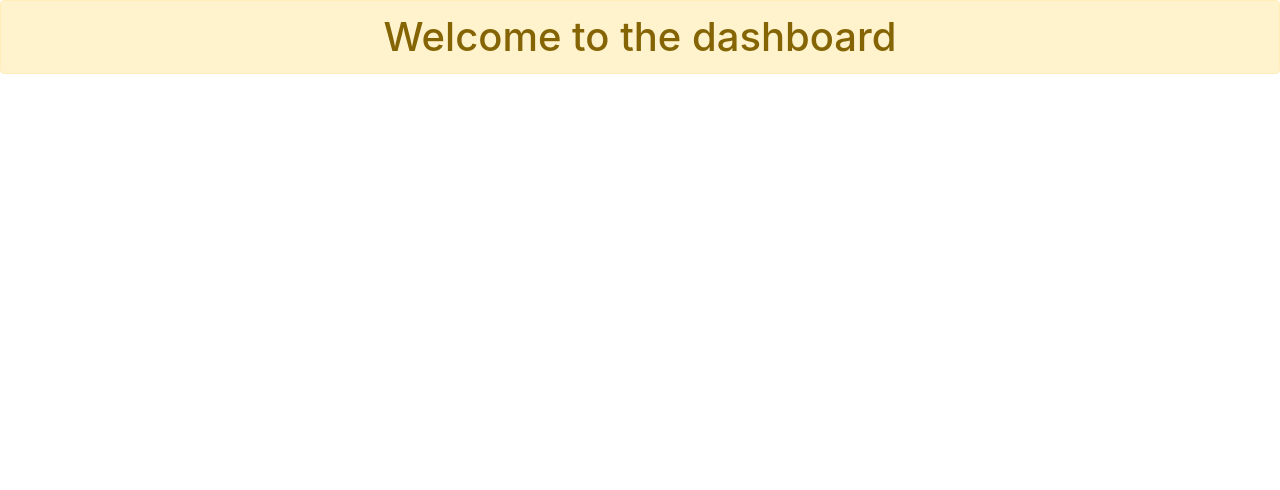
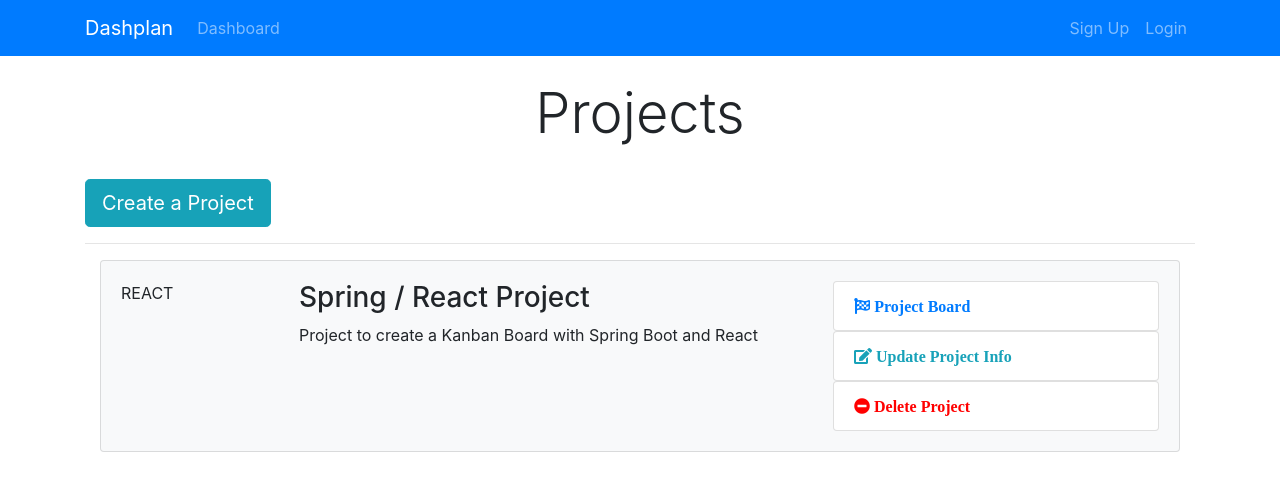
Before and after one commit to JuanCamiloChafloque/Dashplan, a React (Create React App) app in the folder frontend/: page / in a window 1280 px wide. Shown: the top 490 px of the page. Built offline with nearby package versions, Linux system fonts and the light colour scheme.

Commit message:
Added routing to project and styled initial components

```diff
--- a/frontend/package.json
+++ b/frontend/package.json
@@ -9,6 +9,7 @@
     "bootstrap": "^4.1.3",
     "react": "^18.2.0",
     "react-dom": "^18.2.0",
+    "react-router-dom": "^6.6.1",
     "react-scripts": "5.0.1",
     "web-vitals": "^2.1.4"
   },
--- a/frontend/public/index.html
+++ b/frontend/public/index.html
@@ -29,6 +29,14 @@
       href="https://cdn.jsdelivr.net/npm/bootstrap@4.1.3/dist/css/bootstrap.min.css"
       integrity="sha384-MCw98/SFnGE8fJT3GXwEOngsV7Zt27NXFoaoApmYm81iuXoPkFOJwJ8ERdknLPMO"
       crossorigin="anonymous"
+    />
+
+    <link
+      rel="stylesheet"
+      href="https://cdnjs.cloudflare.com/ajax/libs/font-awesome/5.2.0/css/all.min.css"
+      integrity="sha512-6c4nX2tn5KbzeBJo9Ywpa0Gkt+mzCzJBrE1RB6fmpcsoN+b/w/euwIMuQKNyUoU/nToKN3a8SgNOtPrbW12fug=="
+      crossorigin="anonymous"
+      referrerpolicy="no-referrer"
     />
 
     <title>Dashplan</title>
--- a/frontend/src/App.css
+++ b/frontend/src/App.css
@@ -1,38 +1,65 @@
-.App {
-  text-align: center;
+img {
+  width: 100%;
 }
 
-.App-logo {
-  height: 40vmin;
-  pointer-events: none;
+.navbar {
+  background-color: #e3f2fd;
+}
+.fa.fa-edit {
+  color: #18a2b9;
 }
 
-@media (prefers-reduced-motion: no-preference) {
-  .App-logo {
-    animation: App-logo-spin infinite 20s linear;
-  }
+.list-group-item.delete:hover {
+  cursor: -webkit-grab;
+  background-color: pink;
 }
 
-.App-header {
-  background-color: #282c34;
-  min-height: 100vh;
-  display: flex;
-  flex-direction: column;
-  align-items: center;
-  justify-content: center;
-  font-size: calc(10px + 2vmin);
-  color: white;
+.list-group-item.update:hover {
+  cursor: -webkit-grab;
+  background-color: gainsboro;
 }
 
-.App-link {
-  color: #61dafb;
+.list-group-item.board:hover {
+  cursor: -webkit-grab;
+  background-color: gainsboro;
 }
 
-@keyframes App-logo-spin {
-  from {
-    transform: rotate(0deg);
-  }
-  to {
-    transform: rotate(360deg);
-  }
+.fa.fa-minus-circle {
+  color: red;
 }
+
+.landing {
+  position: relative;
+  /* background: url("../img/showcase.jpg") no-repeat; */
+  background-size: cover;
+  background-position: center;
+  height: 100vh;
+  margin-top: -24px;
+  margin-bottom: -50px;
+}
+
+.landing-inner {
+  padding-top: 80px;
+}
+
+.dark-overlay {
+  background-color: rgba(0, 0, 0, 0.7);
+  position: absolute;
+  top: 0;
+  left: 0;
+  width: 100%;
+  height: 100%;
+}
+
+.card-form {
+  opacity: 0.9;
+}
+
+.latest-profiles-img {
+  width: 40px;
+  height: 40px;
+}
+
+.form-control::placeholder {
+  color: #bbb !important;
+}
--- a/frontend/src/App.js
+++ b/frontend/src/App.js
@@ -1,10 +1,19 @@
+import { BrowserRouter, Routes, Route } from "react-router-dom";
 import "./App.css";
 import Dashboard from "./components/Dashboard";
+import Header from "./components/layout/Header";
+import AddProject from "./components/project/AddProject";
 
 function App() {
   return (
     <div className="App">
-      <Dashboard />
+      <BrowserRouter>
+        <Header />
+        <Routes>
+          <Route path="/" element={<Dashboard />} />
+          <Route path="/addProject" element={<AddProject />} />
+        </Routes>
+      </BrowserRouter>
     </div>
   );
 }
--- a/frontend/src/components/Dashboard.js
+++ b/frontend/src/components/Dashboard.js
@@ -1,10 +1,25 @@
 import React from "react";
+import CreateProjectButton from "./project/CreateProjectButton";
+import ProjectItem from "./project/ProjectItem";
 
 const Dashboard = () => {
   return (
-    <div>
-      <h1 className="alert alert-warning">Welcome to the dashboard</h1>
-    </div>
+    <>
+      <div className="projects">
+        <div className="container">
+          <div className="row">
+            <div className="col-md-12">
+              <h1 className="display-4 text-center">Projects</h1>
+              <br />
+              <CreateProjectButton />
+              <br />
+              <hr />
+              <ProjectItem />
+            </div>
+          </div>
+        </div>
+      </div>
+    </>
   );
 };
 
--- a/frontend/src/components/layout/Header.js
+++ b/frontend/src/components/layout/Header.js
@@ -1,7 +1,49 @@
 import React from "react";
+import { Link } from "react-router-dom";
 
 const Header = () => {
-  return <div></div>;
+  return (
+    <>
+      <nav className="navbar navbar-expand-sm navbar-dark bg-primary mb-4">
+        <div className="container">
+          <Link className="navbar-brand" to="/">
+            Dashplan
+          </Link>
+          <button
+            className="navbar-toggler"
+            type="button"
+            data-toggle="collapse"
+            data-target="#mobile-nav"
+          >
+            <span className="navbar-toggler-icon" />
+          </button>
+
+          <div className="collapse navbar-collapse" id="mobile-nav">
+            <ul className="navbar-nav mr-auto">
+              <li className="nav-item">
+                <Link className="nav-link" to="/">
+                  Dashboard
+                </Link>
+              </li>
+            </ul>
+
+            <ul className="navbar-nav ml-auto">
+              <li className="nav-item">
+                <Link className="nav-link" to="/register">
+                  Sign Up
+                </Link>
+              </li>
+              <li className="nav-item">
+                <Link className="nav-link" to="/login">
+                  Login
+                </Link>
+              </li>
+            </ul>
+          </div>
+        </div>
+      </nav>
+    </>
+  );
 };
 
 export default Header;
--- /dev/null
+++ b/frontend/src/components/project/AddProject.js
@@ -0,0 +1,7 @@
+import React from "react";
+
+const AddProject = () => {
+  return <div>Add Project</div>;
+};
+
+export default AddProject;
--- /dev/null
+++ b/frontend/src/components/project/CreateProjectButton.js
@@ -0,0 +1,14 @@
+import React from "react";
+import { Link } from "react-router-dom";
+
+const CreateProjectButton = () => {
+  return (
+    <>
+      <Link to="/addProject" className="btn btn-lg btn-info">
+        Create a Project
+      </Link>
+    </>
+  );
+};
+
+export default CreateProjectButton;
--- a/frontend/src/components/project/ProjectItem.js
+++ b/frontend/src/components/project/ProjectItem.js
@@ -2,9 +2,40 @@
 
 const ProjectItem = () => {
   return (
-    <div>
-      <h1>Project Item</h1>
-    </div>
+    <>
+      <div className="container">
+        <div className="card card-body bg-light mb-3">
+          <div className="row">
+            <div className="col-2">
+              <span className="mx-auto">REACT</span>
+            </div>
+            <div className="col-lg-6 col-md-4 col-8">
+              <h3>Spring / React Project</h3>
+              <p>Project to create a Kanban Board with Spring Boot and React</p>
+            </div>
+            <div className="col-md-4 d-none d-lg-block">
+              <ul className="list-group">
+                <a href="#">
+                  <li className="list-group-item board">
+                    <i className="fa fa-flag-checkered pr-1"> Project Board</i>
+                  </li>
+                </a>
+                <a href="#">
+                  <li className="list-group-item update">
+                    <i className="fa fa-edit pr-1"> Update Project Info</i>
+                  </li>
+                </a>
+                <a href="">
+                  <li className="list-group-item delete">
+                    <i className="fa fa-minus-circle pr-1"> Delete Project</i>
+                  </li>
+                </a>
+              </ul>
+            </div>
+          </div>
+        </div>
+      </div>
+    </>
   );
 };
 
```
Also changed, not shown: 1 other file (tests, documents, lock files or other folders).
